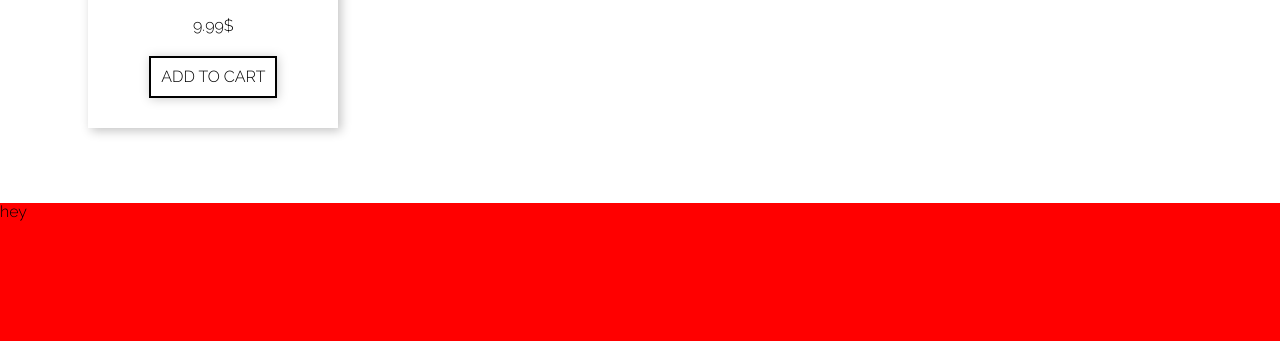
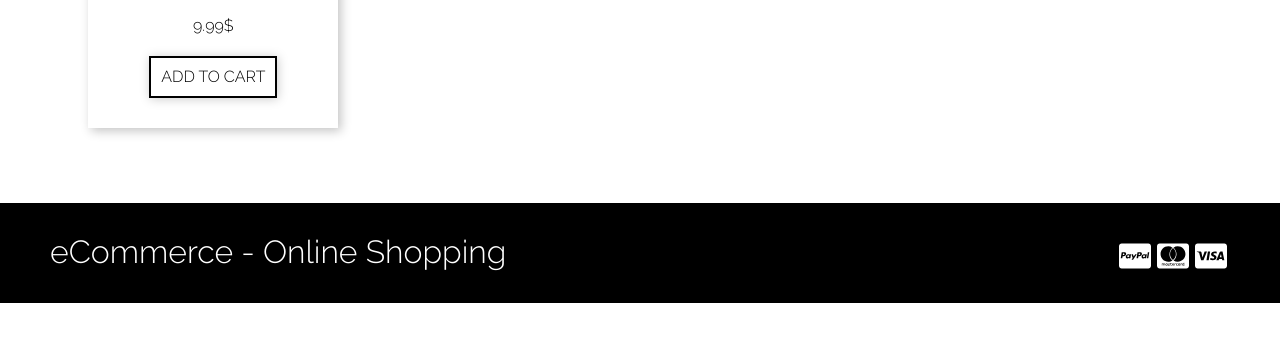
Before and after one commit to themud2001/eCommerce, a React app in the folder frontend/: page / in a window 1280 px wide. Shown: the part 1744-2085 px from the top of the page. After the commit the page ends 2047 px from the top, so only its background shows below. Built offline with nearby package versions, Linux system fonts and the light colour scheme.

Commit message:
Finished the Footer component

```diff
--- a/frontend/src/components/Footer/index.js
+++ b/frontend/src/components/Footer/index.js
@@ -1,11 +1,20 @@
 import React from "react";
+import { FaCcPaypal, FaCcMastercard, FaCcVisa } from "react-icons/fa";
 
 import "./styles.scss";
 
 const Footer = () => {
     return (
         <div className="footer">
-            hey
+            <div className="title-container">
+                <h1>eCommerce - Online Shopping</h1>
+            </div>
+
+            <div className="payment-methods">
+                <FaCcPaypal color="white" size={32} />
+                <FaCcMastercard color="white" size={32} />
+                <FaCcVisa color="white" size={32} />
+            </div>
         </div>
     );
 };
--- a/frontend/src/components/Footer/styles.scss
+++ b/frontend/src/components/Footer/styles.scss
@@ -1,6 +1,26 @@
 .footer {
     display: block;
     width: 100%;
-    height: 500px;
-    background-color: red;
+    height: 100px;
+    background-color: #000;
+
+    .title-container {
+        margin: 10px 50px;
+        float: left;
+
+        h1 {
+            color: #FFF;
+            font-weight: lighter;
+        }
+    }
+
+    .payment-methods {
+        float: right;
+        margin-top: 34px;
+        margin-right: 50px;
+
+        svg {
+            padding: 3px;
+        }
+    }
 }
```
